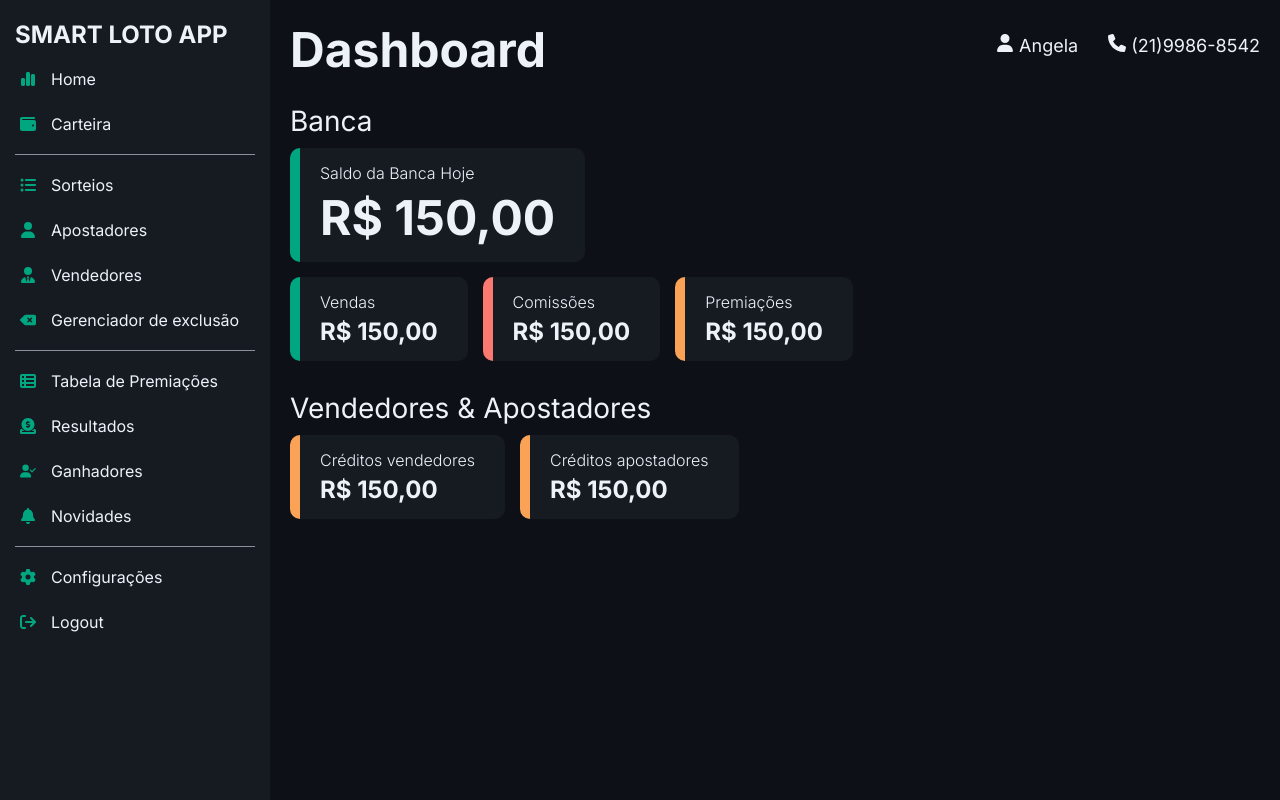
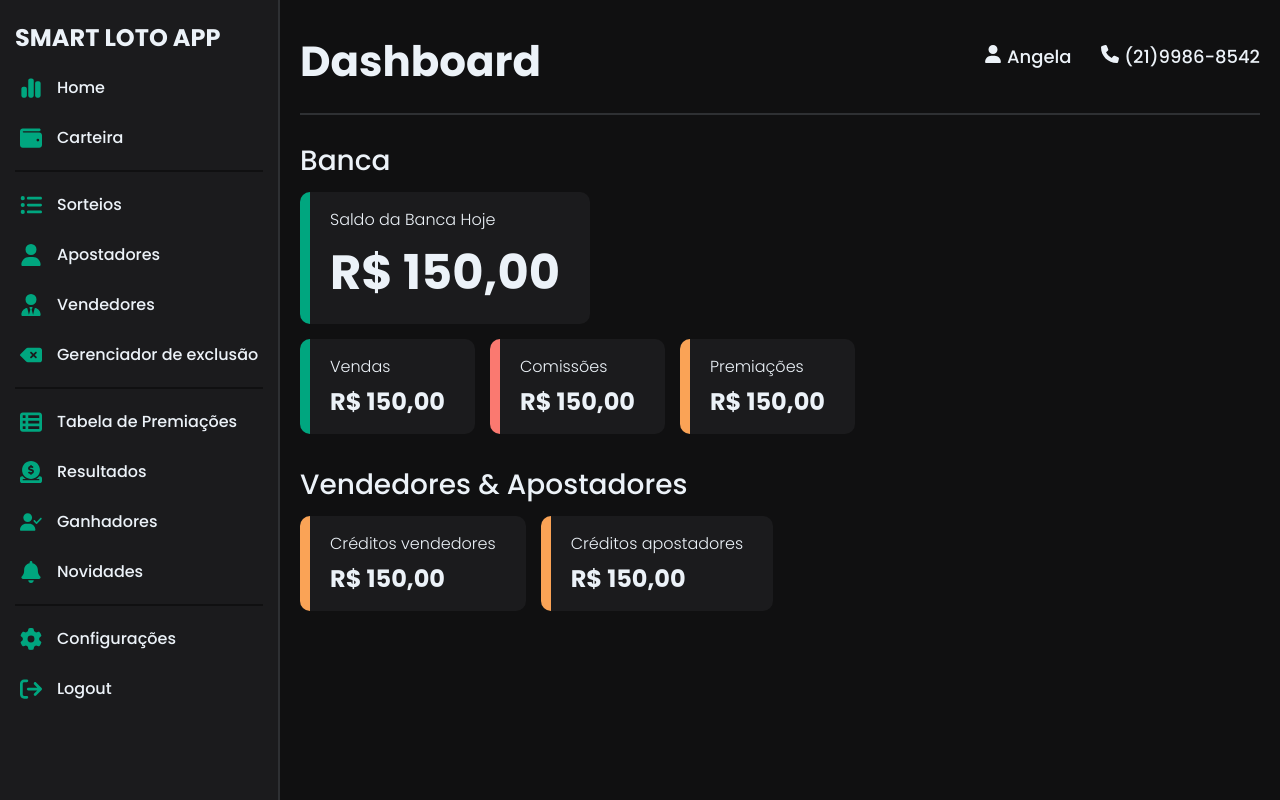
Before and after one commit to rodriguezmauricio/loto-app, a Next.js app: page /dashboard in a window 1280 px wide. Built offline with nearby package versions, Linux system fonts and the light colour scheme.

Commit message:
style colors changed

```diff
--- a/src/app/components/pageHeader/pageHeader.module.css
+++ b/src/app/components/pageHeader/pageHeader.module.css
@@ -3,6 +3,9 @@
   flex-direction: row;
   justify-content: space-between;
   align-items: center;
+  border-bottom: 2px solid var(--color-dark-light);
+  padding: 10px 0;
+  margin-bottom: 10px;
 }
 
 .user {
--- a/src/app/components/sidebar/sidebar.module.css
+++ b/src/app/components/sidebar/sidebar.module.css
@@ -1,9 +1,10 @@
 .container {
   background-color: var(--color-dark-mid);
   height: 100vh;
-  min-width: 270px;
+  min-width: 280px;
   padding-top: 20px;
   padding-bottom: 10px;
+  border-right: 2px solid var(--color-dark-light);
 }
 
 .logo {
@@ -20,8 +21,8 @@
 }
 
 .divider {
-  height: 1px;
-  background-color: var(--color-light-dark);
+  height: 2px;
+  background-color: var(--color-dark-dark);
   margin: 0 15px 0 15px;
 }
 
--- a/src/app/components/sidebar/sidebarLinks/sidebarLinks.tsx
+++ b/src/app/components/sidebar/sidebarLinks/sidebarLinks.tsx
@@ -13,16 +13,18 @@ import {
   FaWallet,
 } from "react-icons/fa6";
 
+const iconSize = 22;
+
 export const sidebarLinksHome = [
   {
     linkName: "Home",
     href: "/",
-    icon: <FaChartSimple />,
+    icon: <FaChartSimple size={iconSize} />,
   },
   {
     linkName: "Carteira",
     href: "/carteira",
-    icon: <FaWallet />,
+    icon: <FaWallet size={iconSize} />,
   },
 ];
 
@@ -30,22 +32,22 @@ export const sidebarLinksSorteios = [
   {
     linkName: "Sorteios",
     href: "/sorteios",
-    icon: <FaListUl />,
+    icon: <FaListUl size={iconSize} />,
   },
   {
     linkName: "Apostadores",
     href: "/apostadores",
-    icon: <FaUser />,
+    icon: <FaUser size={iconSize} />,
   },
   {
     linkName: "Vendedores",
     href: "/vendedores",
-    icon: <FaUserTie />,
+    icon: <FaUserTie size={iconSize} />,
   },
   {
     linkName: "Gerenciador de exclusão",
     href: "/gerenciador-de-exclusao",
-    icon: <FaDeleteLeft />,
+    icon: <FaDeleteLeft size={iconSize} />,
   },
 ];
 
@@ -53,22 +55,22 @@ export const sidebarLinksPremios = [
   {
     linkName: "Tabela de Premiações",
     href: "/tabela-de-premiacoes",
-    icon: <FaTableList />,
+    icon: <FaTableList size={iconSize} />,
   },
   {
     linkName: "Resultados",
     href: "/resultados",
-    icon: <FaCircleDollarToSlot />,
+    icon: <FaCircleDollarToSlot size={iconSize} />,
   },
   {
     linkName: "Ganhadores",
     href: "/ganhadores",
-    icon: <FaUserCheck />,
+    icon: <FaUserCheck size={iconSize} />,
   },
   {
     linkName: "Novidades",
     href: "/novidades",
-    icon: <FaBell />,
+    icon: <FaBell size={iconSize} />,
   },
 ];
 
@@ -76,11 +78,11 @@ export const sidebarLinksSettings = [
   {
     linkName: "Configurações",
     href: "/configuracoes",
-    icon: <FaGear />,
+    icon: <FaGear size={iconSize} />,
   },
   {
     linkName: "Logout",
     href: "/logout",
-    icon: <FaArrowRightFromBracket />,
+    icon: <FaArrowRightFromBracket size={iconSize} />,
   },
 ];
--- a/src/app/components/title/title.module.css
+++ b/src/app/components/title/title.module.css
@@ -1,5 +1,5 @@
 .h1 {
-  font-size: 48px;
+  font-size: 42px;
   font-weight: bold;
   margin-bottom: 10px;
 }
--- a/src/app/components/userCard/userCard.module.css
+++ b/src/app/components/userCard/userCard.module.css
@@ -3,24 +3,29 @@
   flex-direction: row;
   align-items: center;
   gap: 15px;
-  background-color: var(--color-dark-light);
+  background-color: var(--color-dark-mid);
   padding: 10px 20px 10px 20px;
   border-radius: 8px;
   cursor: pointer;
+  border: 2px solid var(--color-dark-light);
+  transition: all 0.2s;
+  width: 30rem;
 }
 
 .container:hover {
-  background-color: var(--accent-main);
-  transition: all 0.2s;
+  /* background-color: var(--accent-main); */
+  border: 2px solid var(--accent-main);
+
+  /* border-bottom: 2px solid var(--accent-main); */
 }
-
+/*
 .container:hover > .icon {
   color: var(--color-light-light);
-}
+} */
 
-.container:hover > .divider {
+/* .container:hover > .divider {
   background-color: var(--color-light-light);
-}
+} */
 
 .divider {
   height: 50px;
--- a/src/app/globals.css
+++ b/src/app/globals.css
@@ -15,9 +15,13 @@
   --accent-warn: #faa356;
   --accent-danger: #fa7970;
 
-  --color-dark-dark: #0d1117;
+  /* --color-dark-dark: #0d1117;
   --color-dark-mid: #161b22;
-  --color-dark-light: #21262d;
+  --color-dark-light: #21262d; */
+
+  --color-dark-dark: #101011;
+  --color-dark-mid: #1b1b1d;
+  --color-dark-light: #2e3033;
 
   --color-light-dark: #89929b;
   --color-light-mid: #c6cdd5;
--- a/src/app/layout.tsx
+++ b/src/app/layout.tsx
@@ -1,9 +1,9 @@
 import type { Metadata } from "next";
-import { Inter } from "next/font/google";
+import { Poppins } from "next/font/google";
 import "./globals.css";
 import Sidebar from "./components/sidebar/Sidebar";
 
-const inter = Inter({ subsets: ["latin"] });
+const inter = Poppins({ weight: ["300", "500", "700"], subsets: ["latin"] });
 
 export const metadata: Metadata = {
   title: "Create Next App",
```
